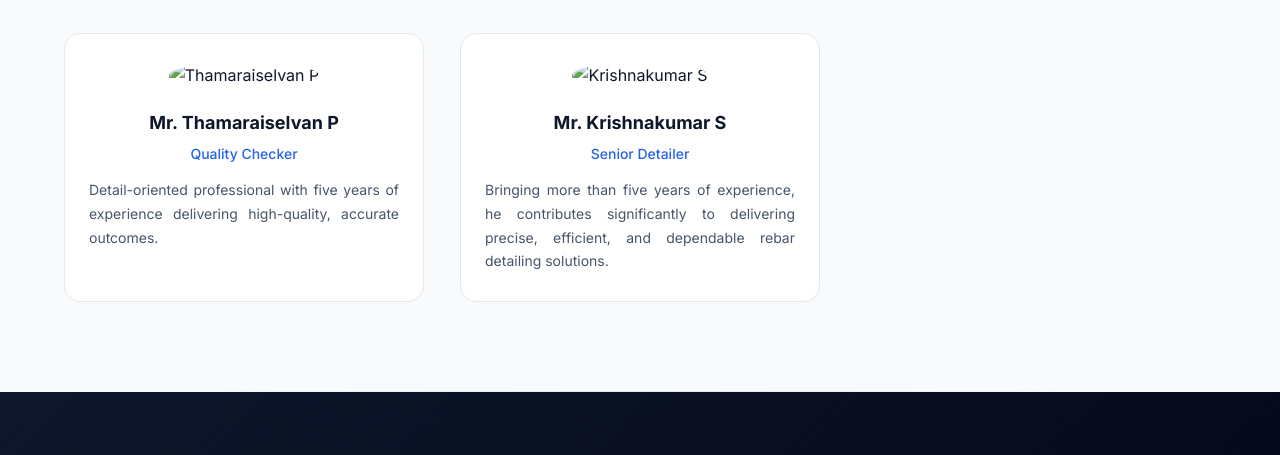
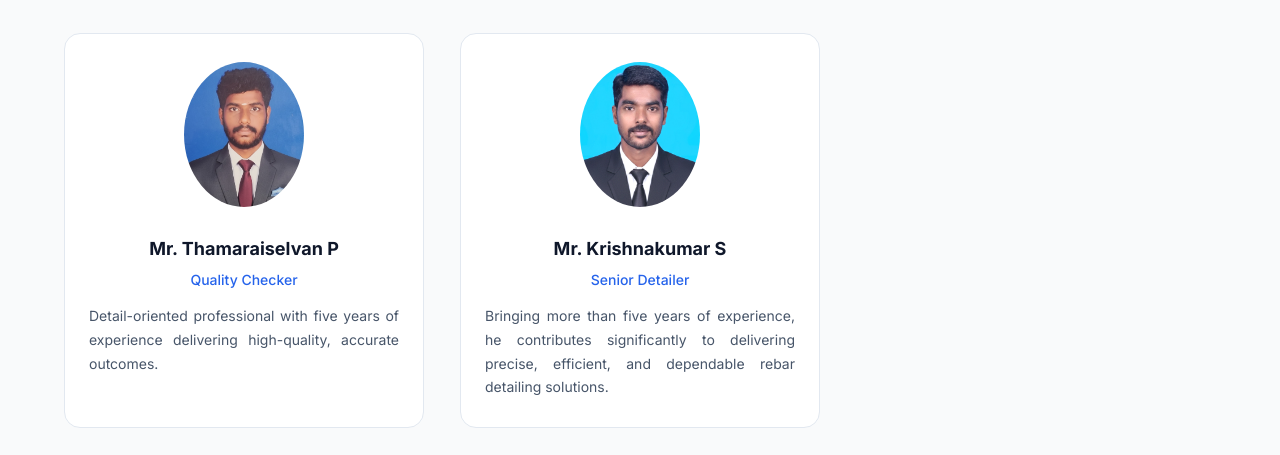
Before and after one commit to Manjusubramaniann/STRUCTIQ, a plain HTML site: page about.html in a window 1280 px wide. Shown: the part 2373-2828 px from the top of the page. Drawn offline with Linux system fonts and the light colour scheme.

Commit message:
profile pictures updated

```diff
--- a/about.html
+++ b/about.html
@@ -215,7 +215,7 @@
 
                     <!-- TEAM MEMBER 4 -->
                     <div class="team-card">
-                        <img src="images/team/thamaraiselvan.jpg" alt="Thamaraiselvan P">
+                        <img src="images/team/thamaraiselvan.jpeg" alt="Thamaraiselvan P">
                         <h4>Mr. Thamaraiselvan P</h4>
                         <span>Quality Checker</span>
                         <p style="text-align: justify;">
@@ -225,7 +225,7 @@
 
                     <!-- TEAM MEMBER 5 -->
                     <div class="team-card">
-                        <img src="images/team/krishnakumar.jpg" alt="Krishnakumar S">
+                        <img src="images/team/krishnakumar.jpeg" alt="Krishnakumar S">
                         <h4>Mr. Krishnakumar S</h4>
                         <span>Senior Detailer</span>
                         <p style="text-align: justify;">
```
Also changed, not shown: images/team/krishnakumar.jpeg (added), images/team/thamaraiselvan.jpeg (added).
